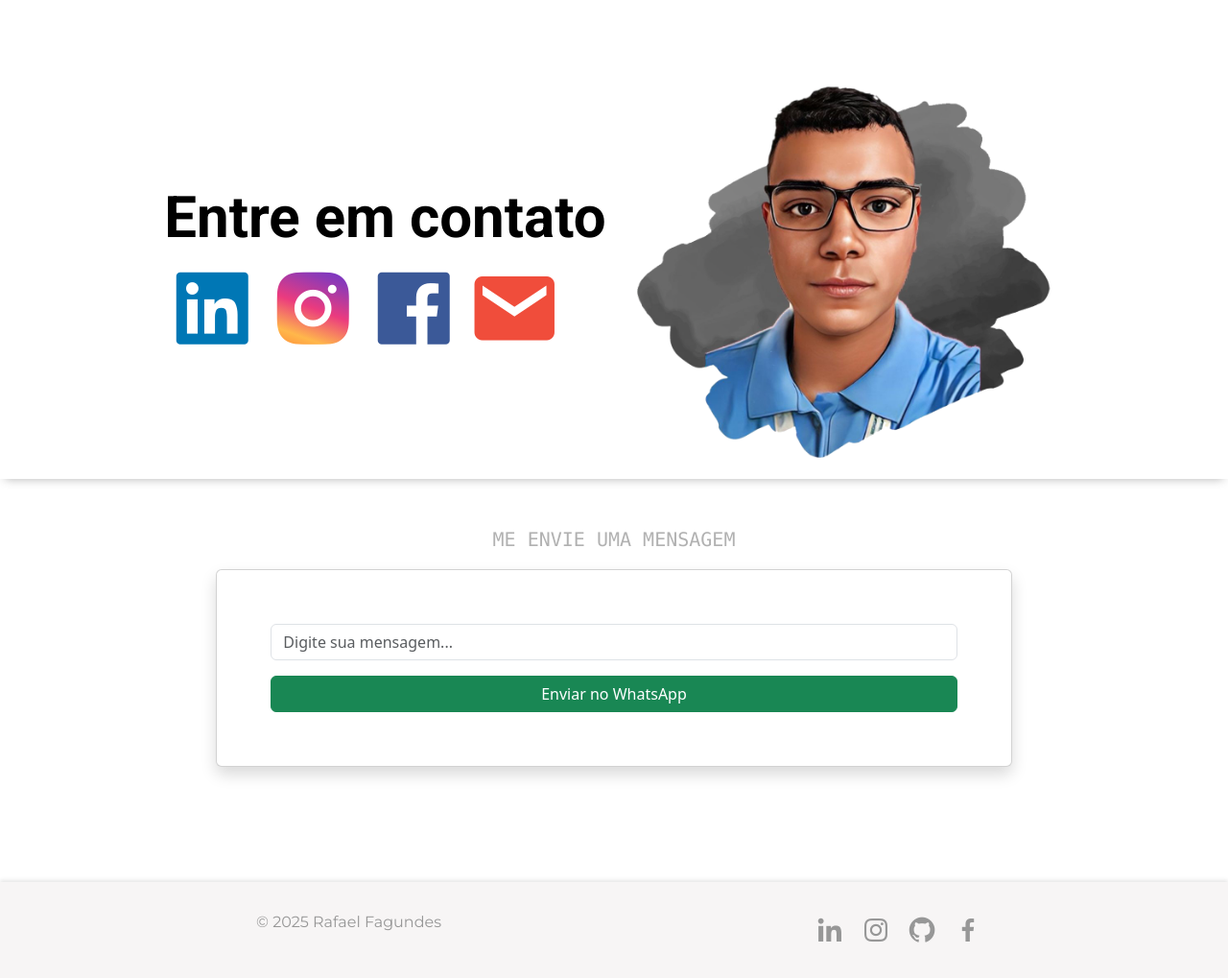
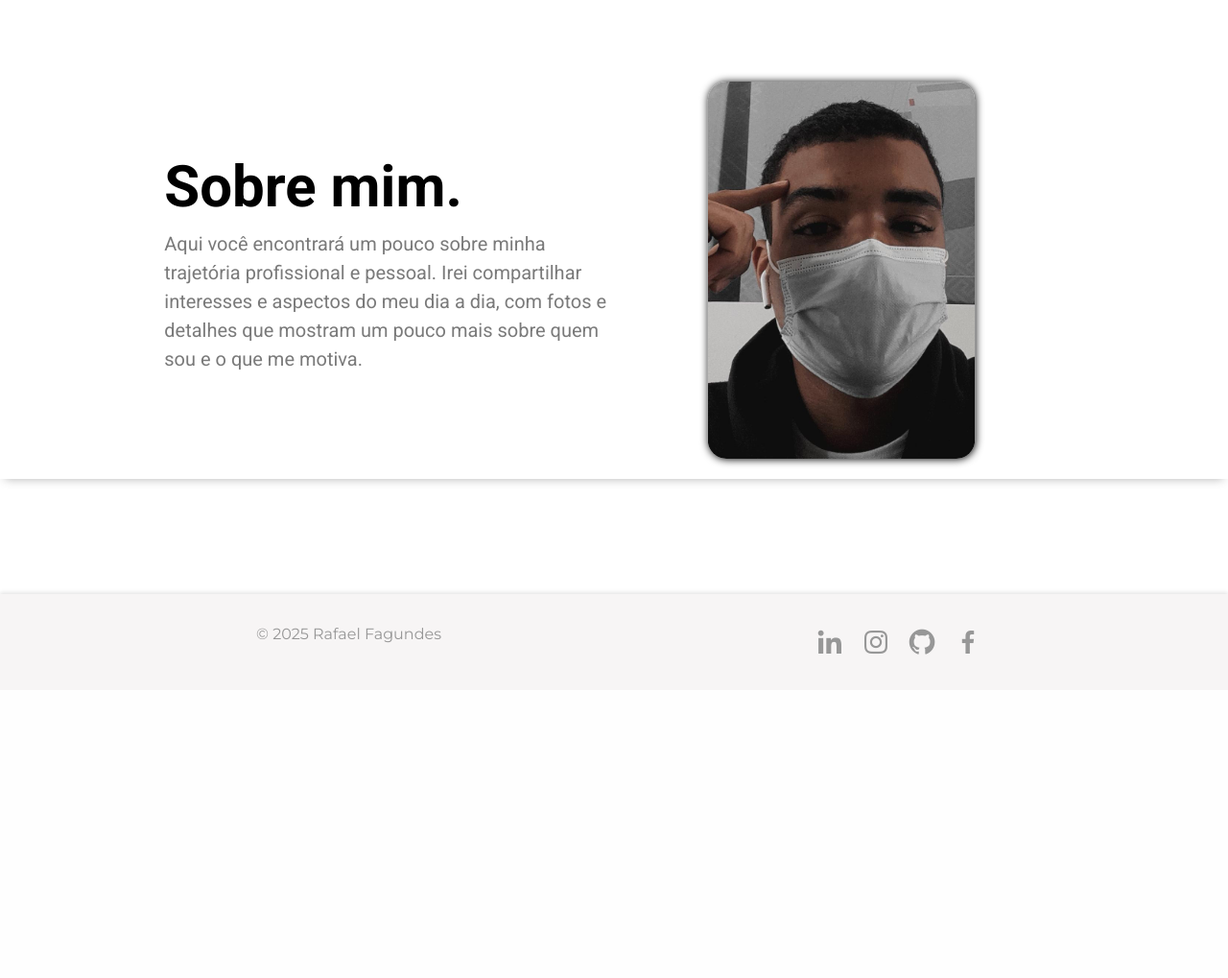
Before and after one commit to FalconTFagundes/my-portfolio, a PHP site: page /pages/sobre.html in a window 1280 px wide. Shown: the part 96-1115 px from the top of the page at 96% size. After the commit the page ends 778 px from the top, so only its background shows below. Run offline with PHP 8.4, Linux system fonts and the light colour scheme; some libraries are stand-ins or nearby versions.

Commit message:
começando a adicionar conteúdo na página sobre

```diff
--- a/assets/css/style.css
+++ b/assets/css/style.css
@@ -296,6 +296,32 @@ footer p {
 
 
 
+/* aba sobre mim */
+
+#rafaelAbout{
+  transform: scale(0.6);
+  box-shadow: 1px 1px 15px black;
+  border-radius: 2rem;
+}
+
+
+#tituloAbout{
+  font-family: 'roboto', sans-serif;
+  font-weight: bold;
+  text-align: left;
+  font-size: 60px;
+}
+
+#textoAbout{
+  text-align: left;
+  font-family: 'Roboto', sans-serif;
+}
+
+
+
+
+
+
 /* RESPONSIVIDADE MOBILE */
 
 @media (max-width: 1024px) {
--- a/index.html
+++ b/index.html
@@ -82,12 +82,6 @@
                 <i class='bx bxl-facebook fs-2'></i>
               </a>
             </li>
-
-            <!-- btn modo escuro - DESABILITADO -->
-
-           <!--  <li class="nav-item ms-4">
-              <i id="toggle-dark-mode" class='bx bxs-brightness-half fs-2 navTitles'></i>
-            </li> -->
 
           </ul>
         </div>
--- a/pages/sobre.html
+++ b/pages/sobre.html
@@ -90,6 +90,7 @@
     </header>
 
 
+
     <main>
         <div class="container-fluid shadow-custom">
             <div class="container text-center">
@@ -97,25 +98,17 @@
                     <div class="col">
                         <div class="hero-section">
                             <div class="hero-text" data-aos="fade-left" data-aos-duration="1500" data-aos-delay="2000">
-                                <h1 id="tituloContato">Entre em contato</h1>
-                                <div class="fs-5" id="textoContato">
-                                    <a target="_blank" href="https://www.linkedin.com/in/rafael-fagundes-518974258" onclick="successTransition('Linkedin', event)">
-                                        <i class='bx bxl-linkedin-square fs-1' style="color: #0077B5;"></i>
-                                    </a>
-                                    <a target="_blank" href="https://www.instagram.com/fagundes.icm/?hl=pt-br" onclick="successTransition('Instagram', event)">
-                                        <i class='bx bxl-instagram-alt fs-1 icon-instagram'></i>
-                                    </a>
-                                    <a target="_blank" href="https://www.facebook.com/profile.php?id=100013959692622" onclick="successTransition('Facebook', event)">
-                                        <i class='bx bxl-facebook-square fs-1' style="color: #3b5998;"></i>
-                                    </a>
-                                    <a target="_blank" href="mailto:rafaelfagundes762@gmail.com?subject=Contato%20sobre%20serviços&body=Olá,%20gostaria%20de%20mais%20informações%20sobre%20os%20serviços%20oferecidos." onclick="successTransition('E-mail', event)">
-                                        <i class='bx bxs-envelope fs-1' style="color: #f04d3b"></i>
-                                    </a>
-                                </div>
+
+                                <h1 id="tituloAbout">Sobre mim.</h1>
+                                <p class="fs-5" id="textoAbout">Aqui você encontrará um pouco sobre minha trajetória
+                                    profissional e pessoal. Irei compartilhar interesses e aspectos do meu
+                                    dia a dia, com fotos e detalhes que mostram um pouco mais sobre quem sou e o que me
+                                    motiva.</p>
                             </div>
+
                             <div class="hero-image moving-element" data-aos="fade-right" data-aos-duration="1500"
                                 data-aos-delay="2000">
-                                <img src="../assets/img/contact/RafaelContact.png" id="imgContact" alt="Contato Rafael"
+                                <img src="../assets/img/about/rafaelAbout.jpg" id="rafaelAbout" alt="Rafael Fagundes"
                                     class="img-fluid">
                             </div>
                         </div>
@@ -123,29 +116,6 @@
                 </div>
             </div>
         </div>
-
-        <p class="font-monospace fs-5 mt-5 text-center text-custom" data-aos="fade-down" data-aos-duration="1500"> ME ENVIE UMA MENSAGEM </p>
-
-        <!-- form de contato WhatsApp -->
-        <div class="container-fluid">
-            <div class="row justify-content-center">
-                <div class="col-md-6 col-lg-8">
-                    <div class="card shadow p-4" data-aos="fade-up" data-aos-duration="1500">
-                        <div class="card-body text-center ">
-                            <div class="mb-3">
-                                <input type="text" id="message" class="form-control"
-                                    placeholder="Digite sua mensagem..." required>
-                            </div>
-                            <button class="btn btn-success w-100" onclick="sendToWhatsApp()">
-                                Enviar no WhatsApp
-                            </button>
-                        </div>
-                    </div>
-                </div>
-            </div>
-        </div>
-
-
 
     </main>
 
```
Also changed, not shown: assets/img/about/rafaelAbout.jpg (added).
